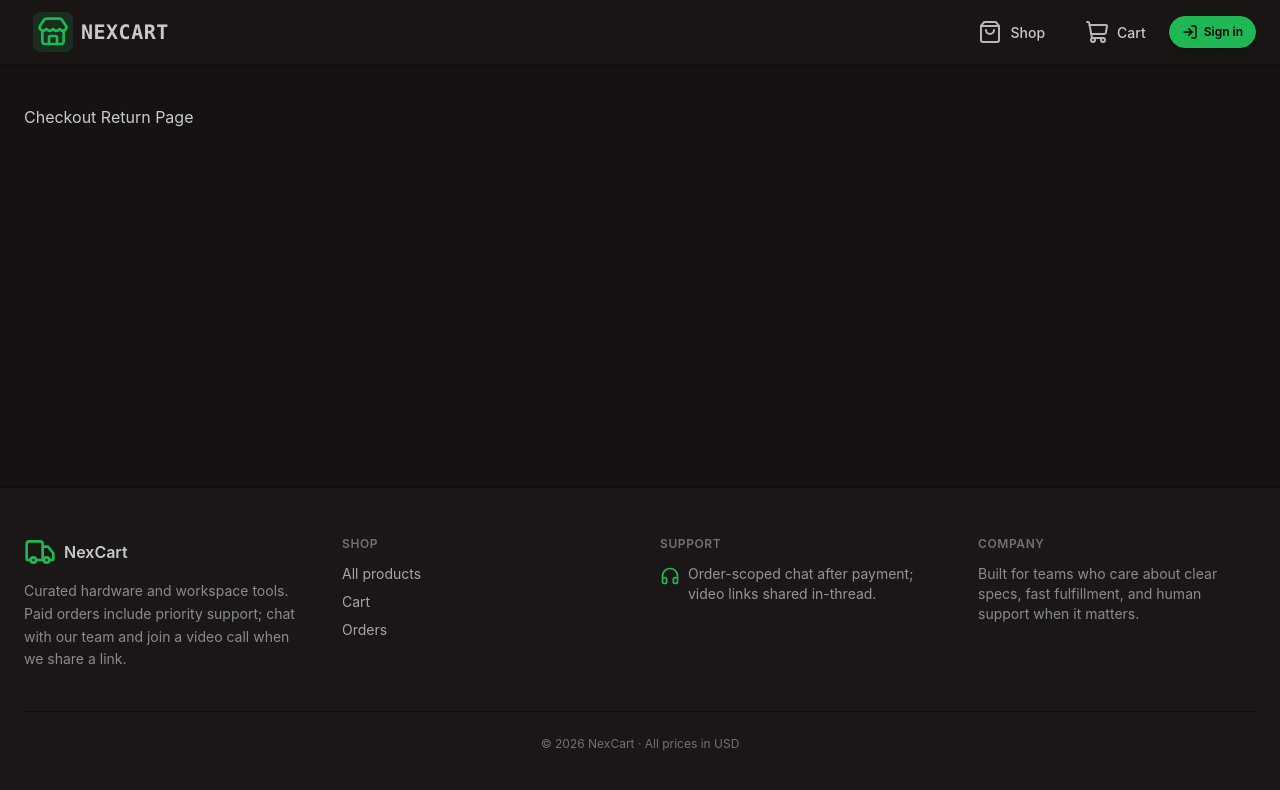
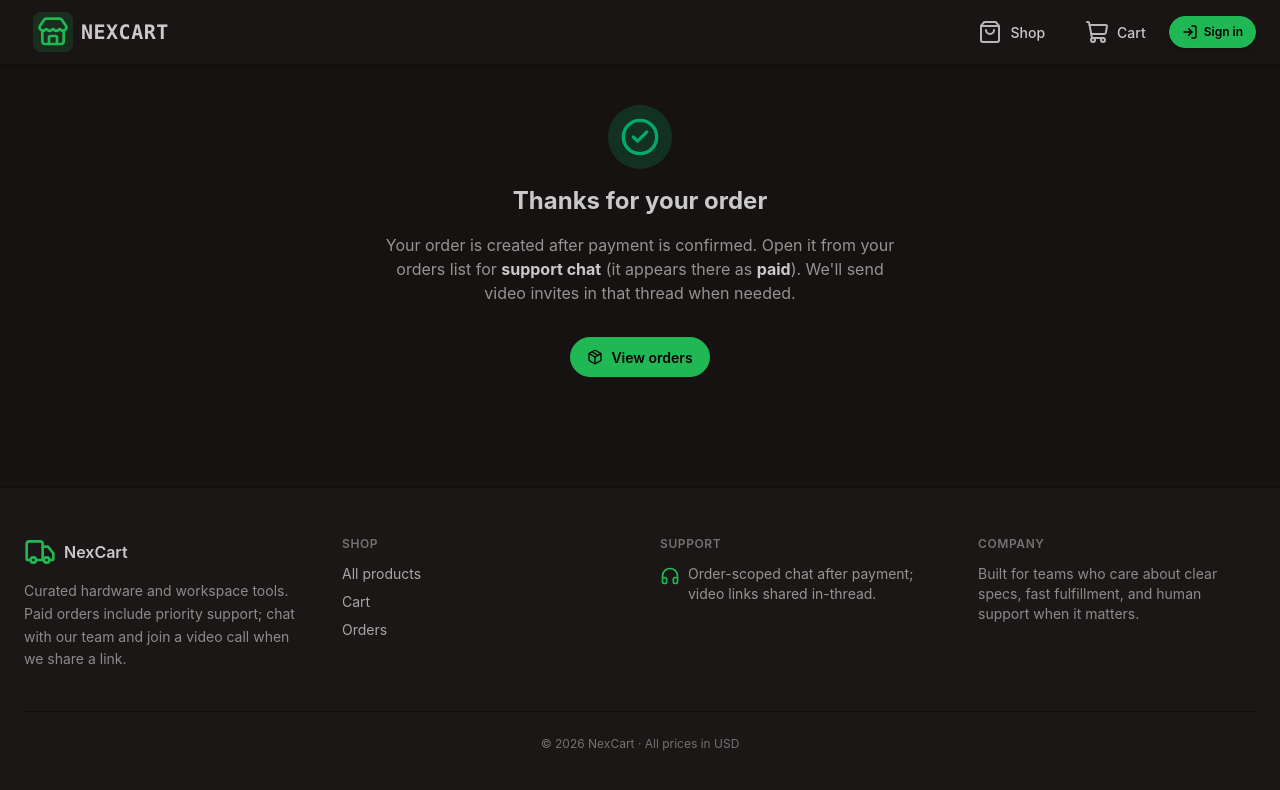
Before and after one commit to abhishekKumar253/nexcart-ecommerce, a React app in the folder frontend/: page /checkout/return in a window 1280 px wide. Shown: the top 790 px of the page. Built offline with nearby package versions, Linux system fonts and the light colour scheme; no server answers; the HTML template or start-up script is replaced by a standard one.

Commit message:
feat: implement CheckoutReturnPage with order confirmation and cart clearing functionality

```diff
--- a/frontend/src/pages/CheckoutReturnPage.jsx
+++ b/frontend/src/pages/CheckoutReturnPage.jsx
@@ -1,5 +1,54 @@
+import { Link, useSearchParams } from "react-router";
+import { useCart } from "../store/cart";
+import { useQueryClient } from "@tanstack/react-query";
+import { useEffect } from "react";
+import { CheckCircle2Icon, PackageIcon } from "lucide-react";
+
 function CheckoutReturnPage() {
-  return <div>Checkout Return Page</div>;
+  const clearCart = useCart((s) => s.clear);
+
+  const [params] = useSearchParams();
+  const checkoutId = params.get("checkout_id");
+
+  const queryClient = useQueryClient();
+
+  useEffect(() => {
+    clearCart();
+    queryClient.invalidateQueries({ queryKey: ["orders"] });
+  }, [queryClient, clearCart]);
+
+  return (
+    <div className="mx-auto max-w-lg text-center">
+      <div className="avatar placeholder mx-auto mb-4">
+        <div className="w-16 rounded-full bg-success/20 text-success flex items-center justify-center">
+          <CheckCircle2Icon className="size-10" aria-hidden />
+        </div>
+      </div>
+
+      <h1 className="text-2xl font-bold text-base-content">
+        Thanks for your order
+      </h1>
+
+      <p className="mt-4 text-base-content/70">
+        Your order is created after payment is confirmed. Open it from your
+        orders list for{" "}
+        <strong className="text-base-content">support chat</strong> (it appears
+        there as <strong className="text-base-content">paid</strong>).
+        We&apos;ll send video invites in that thread when needed.
+      </p>
+
+      {checkoutId ? (
+        <p className="mt-2 font-mono text-xs text-base-content/50">
+          Checkout: {checkoutId}
+        </p>
+      ) : null}
+
+      <Link to="/orders" className="btn btn-primary mt-8 gap-2">
+        <PackageIcon className="size-4" aria-hidden />
+        View orders
+      </Link>
+    </div>
+  );
 }
 
 export default CheckoutReturnPage;
```
